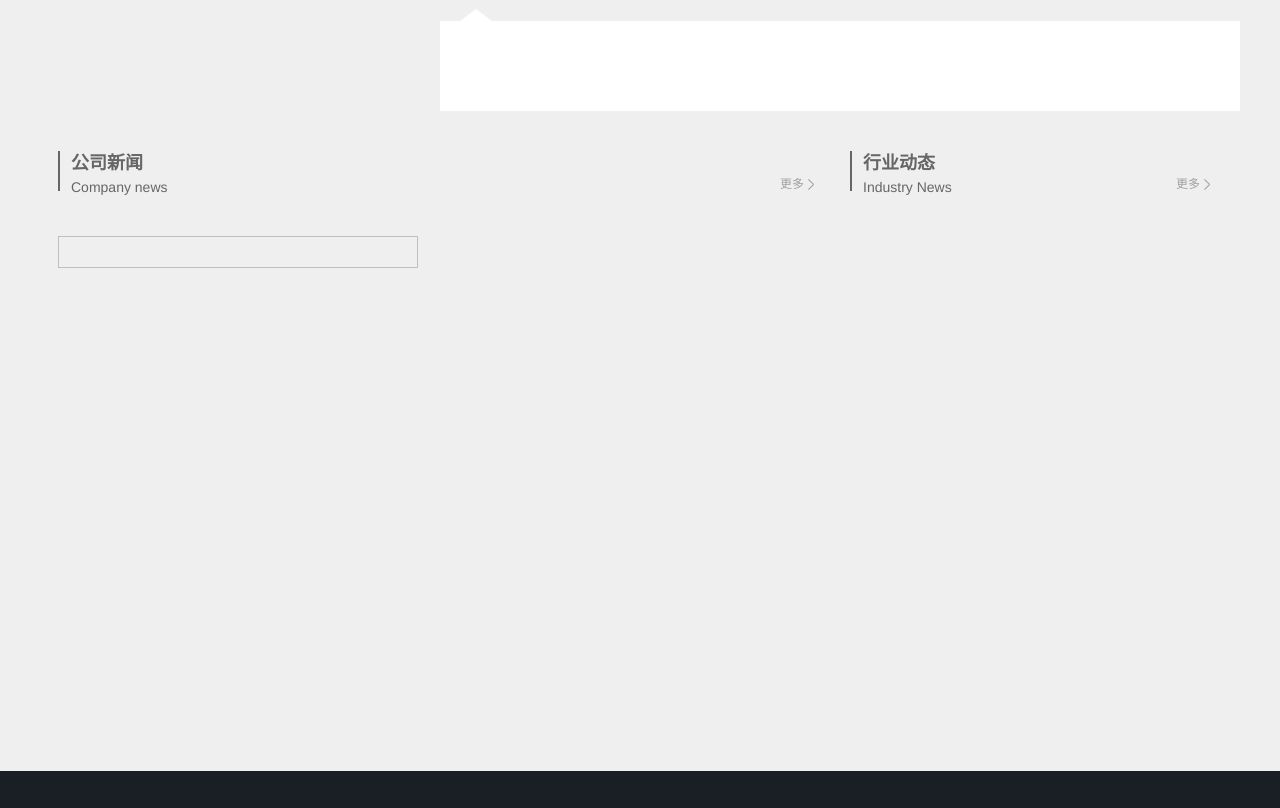
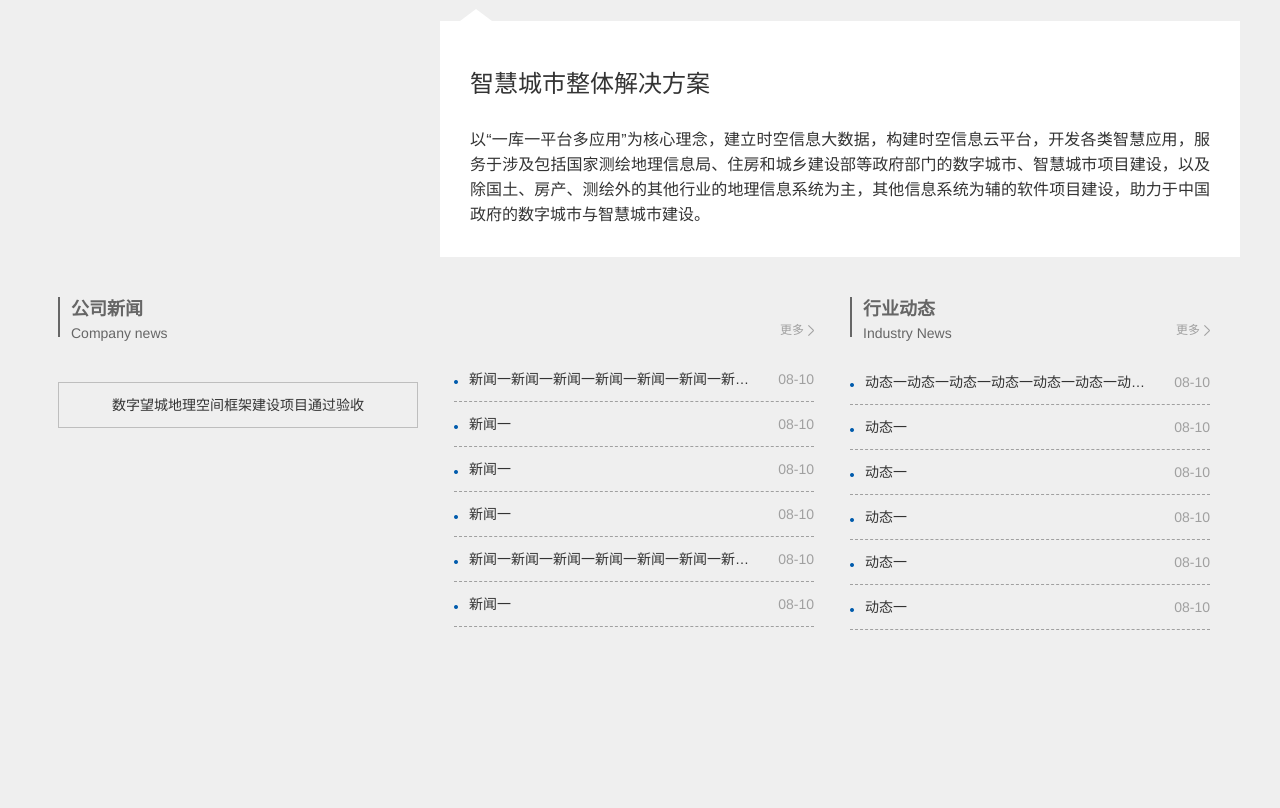
Before and after one commit to Yampery/hy-portal, a plain HTML site: page index.html in a window 1280 px wide. Shown: the part 959-1767 px from the top of the page. Drawn offline with Linux system fonts and the light colour scheme; files whose address does not match are found by name.

Commit message:
主页更改

```diff
--- a/index.html
+++ b/index.html
@@ -125,8 +125,8 @@
                         <img id="boxImage" src="images/indexImg1.png" alt="">
                     </div>
                     <div class="article" id="boxUrl">
-                        <h2 id="boxTitle"> <!-- 智慧城市整体解决方案 --></h2>
-                        <div class="arc_content" id="node"><div id="boxDesc"><!-- 以“一库一平台多应用”为核心理念，建立时空信息大数据，构建时空信息云平台，开发各类智慧应用，服务于涉及包括国家测绘地理信息局、住房和城乡建设部等政府部门的数字城市、智慧城市项目建设，以及除国土、房产、测绘外的其他行业的地理信息系统为主，其他信息系统为辅的软件项目建设，助力于中国政府的数字城市与智慧城市建设。 --></div></div>
+                        <h2 id="boxTitle"> 智慧城市整体解决方案</h2>
+                        <div class="arc_content" id="node"><div id="boxDesc">以“一库一平台多应用”为核心理念，建立时空信息大数据，构建时空信息云平台，开发各类智慧应用，服务于涉及包括国家测绘地理信息局、住房和城乡建设部等政府部门的数字城市、智慧城市项目建设，以及除国土、房产、测绘外的其他行业的地理信息系统为主，其他信息系统为辅的软件项目建设，助力于中国政府的数字城市与智慧城市建设。</div></div>
                     </div>
                 </div>
             </article>
@@ -139,18 +139,18 @@
                     </div>
                     <div class="box-img" style="margin-top: 25px;" id="newsBox">
                         <img id="newsImg" src="" alt="">
-                        <p class="box-itemName" id="newsTitle"><!-- 数字望城地理空间框架建设项目通过验收 --></p>
+                        <p class="box-itemName" id="newsTitle">数字望城地理空间框架建设项目通过验收</p>
                     </div>
                 </div>
                 <div class="fl box">
                     <span class="news-more" type="companyNews">更多</span>
                     <ul style="margin-top: 60px;" id="navNewsList">
-                        <!-- <li>杨震澎参与国家骨杨震澎参与国家骨干高职院校建设项目验干高职院校建设项目验<span>09-25</span></li>
-                        <li>杨震澎参与国家骨干高职院校建设项目验<span>09-25</span></li>
-                        <li>杨震澎参与国家骨干高职院校建设项目验<span>09-25</span></li>
-                        <li>杨震澎参与国家骨干高职院校建设项目验<span>09-25</span></li>
-                        <li>杨震澎参与国家骨干高职院校建设项目验<span>09-25</span></li>
-                        <li>杨震澎参与国家骨干高职院校建设项目验<span>09-25</span></li> -->
+                        <li>新闻一新闻一新闻一新闻一新闻一新闻一新闻一新闻一新闻一新闻一新闻一新闻一新闻一新闻一<span>08-10</span></li>
+                        <li>新闻一<span>08-10</span></li>
+                        <li>新闻一<span>08-10</span></li>
+                        <li>新闻一<span>08-10</span></li>
+                        <li>新闻一新闻一新闻一新闻一新闻一新闻一新闻一新闻一新闻一新闻一新闻一新闻一<span>08-10</span></li>
+                        <li>新闻一<span>08-10</span></li>
                     </ul>
                 </div>
                 <div class="fl box">
@@ -160,12 +160,12 @@
                     </div>
                     <span class="news-more" type="industryNews">更多</span>
                     <ul style="margin-top: 17px;" id="navIndNewsList">
-                        <!-- <li>杨震澎参与国家骨杨震澎参与国家骨干高职院校建设项目验干高职院校建设项目验<span>09-25</span></li>
-                        <li>杨震澎参与国家骨干高职院校建设项目验<span>09-25</span></li>
-                        <li>杨震澎参与国家骨干高职院校建设项目验<span>09-25</span></li>
-                        <li>杨震澎参与国家骨干高职院校建设项目验<span>09-25</span></li>
-                        <li>杨震澎参与国家骨干高职院校建设项目验<span>09-25</span></li>
-                        <li>杨震澎参与国家骨干高职院校建设项目验<span>09-25</span></li> -->
+                        <li>动态一动态一动态一动态一动态一动态一动态一动态一<span>08-10</span></li>
+                        <li>动态一<span>08-10</span></li>
+                        <li>动态一<span>08-10</span></li>
+                        <li>动态一<span>08-10</span></li>
+                        <li>动态一<span>08-10</span></li>
+                        <li>动态一<span>08-10</span></li>
                     </ul>
                 </div>
             </div>
```
